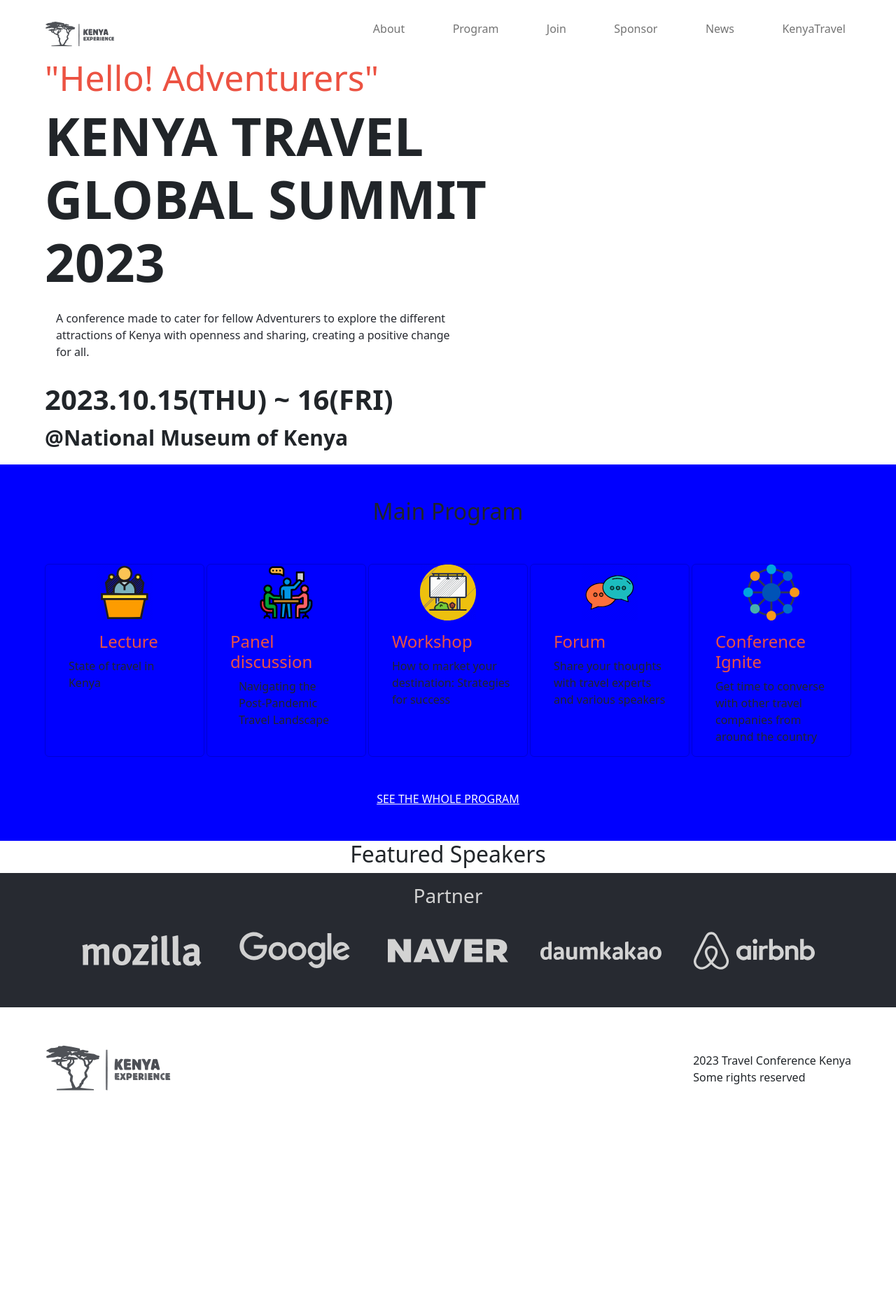
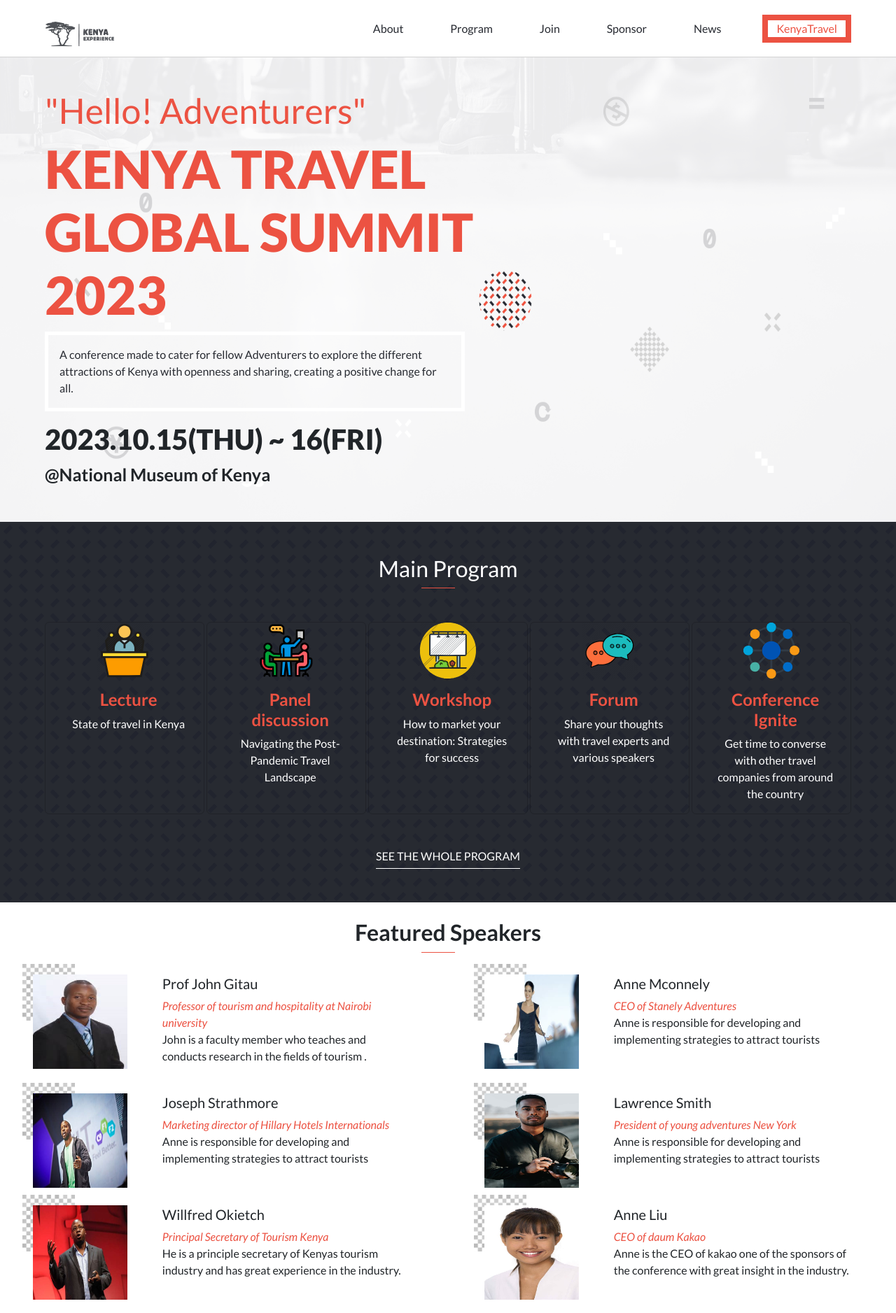
Before and after one commit to gaks1/capstone-project1, a plain HTML site: page index.html in a window 1280 px wide. Shown: the top 1877 px of the page at 70% size. Before the commit the page ends 1584 px from the top, so only its background shows below. Drawn offline with nearby package versions, Linux system fonts and the light colour scheme; a web font is replaced by a local one.

Commit message:
Add featured speakers dynamically

```diff
--- a/index.html
+++ b/index.html
@@ -20,7 +20,7 @@
                 <li class="nav-item"><a class="nav-link"  href="">Join</a></li>
                 <li class="nav-item"><a class="nav-link" href="">Sponsor</a></li>
                 <li class="nav-item"><a class="nav-link" href="">News</a></li>
-                <li class="nav-item"><a class="nav-link" href="">KenyaTravel</a></li>
+                <li class="nav-item"><a class="btn" href="">KenyaTravel</a></li>
             </ul>
         </div>
         <div class="mobile-menu"><img src="img\icons8-menu-50.png" alt="Hamburger menu icon"></div>
@@ -41,12 +41,13 @@
         </div>
     </nav>
 
+<div class="section div"></div>
 
 
-    <section class="section">
+    <section class="section index-head pt-5 pb-5">
         <div class="head-width">
             <h2 class="orange head-hello">"Hello! Adventurers"</h5>
-            <h1 class="head-title">KENYA TRAVEL<br>GLOBAL SUMMIT<br>2023</h1>
+            <h1 class="head-title orange">KENYA TRAVEL<br>GLOBAL SUMMIT<br>2023</h1>
             <p class="head-paragraph blackish p-3">A conference made to cater for fellow Adventurers to explore the different attractions of
                 Kenya with openness and sharing, creating a positive change for all.</p>
             <h2 class="head-date">2023.10.15(THU) ~ 16(FRI)</h2>
@@ -56,16 +57,16 @@
 
 
 
-    <section class="main-program pt-5 section" style="background-color: blue;" >
-        <h2 class=" text-center">Main Program</h2>
-
+    <section class="main-program pt-5 section" >
+        <h2 class=" text-center main-program-head">Main Program</h2>
+<div class="underline"></div>
 <div class="main-program-container pt-5 pb-5">
 
             <div class=" container-fluid card main-program-card align-items-center p-0 bg-transparent " >
                <img class="card-img-top" src="img/speakeronpodium.svg" alt="Card image" >
                <div class="card-body main-program-card-body align-items-center">
-                   <h4 class="container-fluid card-title orange p-0 text-center">Lecture</h4>
-                    <p class=" container-fluid card-text p-0">State of travel in Kenya</p>
+                   <h4 class="container-fluid card-title orange p-0 center-text main-program-card-body-title">Lecture</h4>
+                    <p class=" container-fluid card-text p-0 program-text center-text">State of travel in Kenya</p>
                 </div>
             </div>
 
@@ -73,8 +74,8 @@
             <div class=" container-fluid card main-program-card align-items-center p-0 bg-transparent" >
                 <img class="card-img-top" src="img/paneldiscussion.svg" alt="Card image" >
                 <div class="card-body main-program-card-body align-items-center">
-                    <h4 class="container-fluid card-title orange p-0">Panel discussion</h4>
-                    <p class=" container-fluid card-text">Navigating the Post-Pandemic Travel Landscape</p>
+                    <h4 class="container-fluid card-title orange p-0 center-text main-program-card-body-title">Panel discussion</h4>
+                    <p class=" container-fluid card-text program-text center-text">Navigating the Post-Pandemic Travel Landscape</p>
                 </div>
             </div>
 
@@ -82,8 +83,8 @@
             <div class=" container-fluid card main-program-card align-items-center p-0  bg-transparent" >
                 <img class="card-img-top" src="img/board-icon-1.svg" alt="Card image" >
                 <div class="card-body main-program-card-body align-items-center">
-                    <h4 class="container-fluid card-title orange p-0">Workshop</h4>
-                    <p class=" container-fluid card-text p-0">How to market your destination: Strategies for success</p>
+                    <h4 class="container-fluid card-title orange p-0 center-text main-program-card-body-title">Workshop</h4>
+                    <p class=" container-fluid card-text p-0 program-text center-text">How to market your destination: Strategies for success</p>
                 </div>
             </div>
 
@@ -91,8 +92,8 @@
             <div class="container-fluid card main-program-card align-items-center p-0  bg-transparent " >
                 <img class="card-img-top" src="img/forum.svg" alt="Card image" >
                 <div class="card-body main-program-card-body align-items-center">
-                    <h4 class=" container-fluid card-title orange p-0">Forum</h4>
-                    <p class=" container-fluid card-text p-0">Share your thoughts with travel experts and various speakers</p>
+                    <h4 class=" container-fluid card-title orange p-0 center-text main-program-card-body-title">Forum</h4>
+                    <p class=" container-fluid card-text p-0 program-text center-text">Share your thoughts with travel experts and various speakers</p>
                 </div>
             </div>
 
@@ -100,8 +101,8 @@
             <div class="container-fluid card main-program-card align-items-center p-0  bg-transparent" >
                 <img class="card-img-top" src="img/ignite.svg" alt="Card image" >
                 <div class="card-body main-program-card-body align-items-center">
-                    <h4 class=" container-fluid card-title orange p-0">Conference Ignite</h4>
-                    <p class="container-fluid card-text p-0">Get time to converse with other travel companies from around the country</p>
+                    <h4 class=" container-fluid card-title orange p-0 center-text main-program-card-body-title">Conference Ignite</h4>
+                    <p class="container-fluid card-text p-0 program-text center-text">Get time to converse with other travel companies from around the country</p>
                 </div>
             </div>
 </div>
@@ -112,9 +113,10 @@
 </div>
     </section>
 
-    <section class=" section">
-        <h2 class=" text-center">Featured Speakers</h2>
-        <div></div>
+    <section class=" section pt-4 pb-4">
+        <h2 class=" text-center featured">Featured Speakers</h2>
+<div class="underline"></div>
+        <div class="div-speaker speakers pt-3 pb-3"></div>
     </section>
 
 
@@ -122,6 +124,7 @@
         <div class="container-fluid p-0 partners-colour">
             <div class="body-width pt-3 partners-div">
                 <h3 class=" text-center grey">Partner</h3>
+<div class="underline"></div>
                 <div class="d-flex flex-wrap justify-content-center pt-4 partners">
                     <img class="partners-img" src="img/Mozilla_Foundation_logo_(pre_2017).svg" alt="mmozilla">
                     <img class="partners-img" src="img/google-logo-black-transparent-740184873 (1).svg" alt="google">
--- a/script.js
+++ b/script.js
@@ -27,42 +27,78 @@
 
 closemenu.addEventListener('click', sectionHide);
 
-// const speakers = [
-//     {
-//         name:,
-//         position:,
-//         image:,
-//         description:
-// },
-//     {
-//         name:,
-//         position:,
-//         image:,
-//         description:
+const speakers = [
+    {
+        name: 'Prof John Gitau',
+        position: 'Professor of tourism and hospitality at Nairobi university',
+        image: 'img/sp1.png',
+        description: 'John is a faculty member who teaches and conducts research in the fields of tourism .'
+    },
+    {
+        name: 'Anne Mconnely',
+        position: 'CEO of Stanely Adventures',
+        image: 'img/sp2.png',
+        description: 'Anne is responsible for developing and implementing strategies to attract tourists'
 
-//     },
-//     {
-//         name:,
-//         position:,
-//         image:,
-//         description:
-//     },
-//     {
-//         name:,
-//         position:,
-//         image:,
-//         description:
-//     },
-//     {
-//         name:,
-//         position:,
-//         image:,
-//         description:
-//     },
-//     {
-//         name:,
-//         position:,
-//         image:,
-//         description:
-//     }
-// ];
+    },
+    {
+        name: 'Joseph Strathmore',
+        position: 'Marketing director of Hillary Hotels Internationals',
+        image: 'img/sp3.png',
+        description: 'Anne is responsible for developing and implementing strategies to attract tourists'
+    },
+    {
+        name: 'Lawrence Smith',
+        position: 'President of young adventures New York ',
+        image: 'img/sp4.png',
+        description: 'Anne is responsible for developing and implementing strategies to attract tourists'
+    },
+    {
+        name: 'Willfred Okietch',
+        position: 'Principal Secretary of Tourism Kenya',
+        image: 'img/sp5.png',
+        description: 'He is a principle secretary of Kenyas tourism industry and has great experience in the industry.'
+    },
+    {
+        name: 'Anne Liu',
+        position: 'CEO of daum Kakao',
+        image: 'img/sp6.png',
+        description: 'Anne is the CEO of kakao one of the sponsors of the conference with great insight in the industry.'
+    }
+];
+
+const sp = document.querySelector('.div-speaker');
+
+window.addEventListener('load', () => {
+    for (let i = 0; i < speakers.length; i += 1) {
+        let div1 = document.createElement('div');
+        div1.classList.add("card1","card", "d-flex", "flex-row", "margin");
+        let div2 = document.createElement('div');
+        div2.classList.add("div-image");
+        let img2 = document.createElement('img');
+        img2.classList.add("card-img-top", "card-img-top1");
+        img2.src = speakers[i].image;
+        let div3 = document.createElement('div');
+        div3.classList.add("card-body", "card-body1");
+        let hh5 = document.createElement('h5');
+        hh5.classList.add("card-title");
+        hh5.textContent = speakers[i].name;
+        let p1 = document.createElement('i');
+        p1.classList.add("card-text", "card-text1");
+        p1.textContent = speakers[i].position;
+        let p2 = document.createElement('p');
+        p2.classList.add("card-text");
+        p2.textContent = speakers[i].description;
+
+
+        sp.appendChild(div1);
+        div1.appendChild(div2);
+        div2.appendChild(img2);
+        div1.appendChild(div3);
+        div3.appendChild(hh5);
+        div3.appendChild(p1);
+        div3.appendChild(p2);
+
+
+    }
+});
--- a/style.css
+++ b/style.css
@@ -1,7 +1,16 @@
-@import url("https://use.typekit.net/bgt2drt.css");
+@import url('https://fonts.googleapis.com/css2?family=Lato:ital,wght@0,100;0,300;0,400;0,700;0,900;1,100;1,300;1,400;1,700;1,900&display=swap');
+
 
 body{
-    font-family: Lato;
+    font-family: 'Lato', sans-serif !important;
+}
+.btn{
+
+    border: 8px solid #ec5242 !important;
+    color: #ec5242 !important;
+    padding-top: 0 !important;
+    padding-bottom: 0 !important;
+    border-radius: 0 !important;
 }
 .blur {
     display: none !important;
@@ -10,35 +19,42 @@
     width: 90% !important;
     margin-left: 5%;
 }
+.index-head{
+    background-image: url(img/backgroundHeader.png);
+    background-repeat: no-repeat;
+    background-size: 100% 100%;
+}
 .head-width {
     width: 85% !important;
     margin-left: 5%;
 }
 .head-hello {
-    font-size: 50px;
+    font-size: 40px;
     font-weight: 400;
 }
 
 .head-title {
-    font-size: 75px;
+    font-size: 65px;
     font-weight: 900;
 }
 
 .head-paragraph {
     width: 95%;
+    border: 5px solid white;
 }
 
 .head-date {
-    font-size: 40px;
+    font-size: 30px;
     font-weight: 800;
 }
 
 .head-at {
-    font-size: 30px;
+    font-size: 20px;
     font-weight: 600;
+    margin-bottom: 0;
 }
-.black{
-color: #272a31;
+.nav-link{
+    color: #272a31 !important;
 }
 
 .orange{
@@ -48,7 +64,17 @@
 color: #d3d3d3;
 }
 .blackish{
-    color: #272a31;
+    color: #272a31 !important;
+}
+.main-program{
+    background-color: #272a31;
+        background-image: url(img/patternBackgroundmain.png);
+}
+.main-program-head{
+    color: white;
+}
+.featured{
+    font-weight: 600;
 }
 .main-program-container{
    display: flex;
@@ -56,12 +82,15 @@
    width: 90% !important;
    margin-left: 5%;
    gap: 40px;
+
 }
 .card-img-top{
     width: 80px !important;
     height: 80px !important;
 }
-
+.program-text{
+    color: #fff;
+}
 .partners-div{
 
 }
@@ -82,6 +111,12 @@
 }
 .about-head{
     display: flex;
+    background-color: #d3d3d336;
+    background-image: url(img/backgroundHeaderAbout.png);
+    background-repeat: no-repeat;
+    background-size: 100% 100%;
+    gap: 2rem;
+    border-bottom: 1px solid #d3d3d3;
 }
 
 
@@ -91,10 +126,12 @@
 }
 .section-logo{
     display: flex;
+    border-bottom:  1px solid #d3d3d3;
+
 }
 .logo{
     width: 60%;
-    border: 1px solid gray;
+    border: 1px solid #d3d3d3;
 }
 .past-conference-image {
     flex-direction: column;
@@ -112,12 +149,12 @@
 }
 .conference1{
     background-image: url(img/2022.png);
-    background-size: 100%;
+    background-size: 100% 100%;
     background-repeat: no-repeat;
 }
  .conference2{
     background-image: url(img/2021.png);
-    background-size: 100%;
+    background-size: 100% 100%;
     background-repeat: no-repeat;
  }
  .overlay{
@@ -128,13 +165,18 @@
 .main-program-card{
 
     flex-direction: row !important;
+
 }
 .main-program-card-body{
     display: flex !important;
     width: 90%;
     margin-left: 5%;
 }
+.main-program-card-body-title{
+    font-weight: 600;
+}
 .mobile-menu{
+    position: fixed !important;
     display: block;
     margin-left: 5%;
 }
@@ -159,7 +201,9 @@
  text-decoration: none;
  color: #fff;
 }
-
+.past-conference-head{
+    font-weight: 600;
+}
 
 .about-head-hello{
 font-size: 40px;
@@ -171,10 +215,11 @@
 }
 .about-text-div{
 width: 70%;
-border: 5px solid black ;
+border: 2px solid #d3d3d3 ;
+background-color: white;
 }
 .section-logo-text{
-    width: 330px;
+    font-weight:600 ;
 }
 .section-logo-paragraph{
 
@@ -216,7 +261,74 @@
     width:50px;
     height: 50px;;
 }
+
+.margin {
+    margin-left: 5%;
+    margin-right: 5%;
+}
+
+.div-image {
+    height: 95%;
+    background-image: url(img/gray-checkered-pattern-seamless-vector-20929557-1038485530.png);
+        background-repeat: no-repeat;
+        background-size: 50%;
+}
+
+.speakers {
+    display: grid;
+    grid-template-columns: repeat(1, 1fr);
+    grid-gap: 10px;
+}
+
+
+.card-img-top1 {
+    width: 150px !important;
+    height: 150px !important;
+    padding-top: 10%;
+        padding-left: 10%;
+}
+
+.card-body1 {
+    padding-left: 50px !important;
+}
+
+.card-text1 {
+    color: #ec5242;
+}
+
+.card1{
+    border: none !important;
+}
+
+.underline{
+    margin-left: 47%;
+    height: 1px;
+    width: 3rem;
+    background-color: #ec5242;
+}
+.underline1{
+    height: 1px;
+        width: 3rem;
+        background-color: #ec5242;
+}
+.year{
+    font-size:40px ;
+    font-weight: 600;
+}
+.year-message{
+    font-size:20px ;
+    font-weight: 300;
+}
+.email{
+    color: #272a31;
+    text-decoration: none;
+        border-bottom: 1px solid;
+        padding-bottom: 5px;
+}
 @media only screen and (min-width:769px) {
+    .div{
+        height: 5rem;
+    }
 .main-program-card {
 flex-direction: column !important;
 width: 20% !important;
@@ -243,10 +355,14 @@
                                     margin-left: 5%;
                                 }
                                 .desktop-menu{
+                                    position: fixed !important;
+                                    background-color: white;
                                     display: flex !important;
-                                    width: 90%;
-                                    margin-left: 5%;
+                                    width: 100%;
+                                    padding-left: 5% !important;
+                                    padding-right: 5% !important;
                                     justify-content: space-between !important;
+                                    border-bottom: 1px solid #d3d3d3;
                                 }
                                 .head-width{
                                     width: 85% !important;
@@ -268,8 +384,7 @@
                                                                     font-weight: 800;
                                                                 }
                                                                 .head-at{
-                                                                    font-size: 30px;
-                                                                    font-weight: 600;
+                                                                    font-size: 25px;
                                                                 }
                                                                 .partners-colour{
     background-color: #272a31;
@@ -278,6 +393,9 @@
 .see-program {
     display: flex;
     color: #fff;
+    text-decoration: none;
+        border-bottom: 1px solid;
+        padding-bottom: 5px;
 }
 
 .join {
@@ -305,13 +423,13 @@
 
 .conference1 {
     background-image: url(img/2022.png);
-    background-size: 100%;
+    background-size: 100% 100%;
     background-repeat: no-repeat;
 }
 
 .conference2 {
     background-image: url(img/2021.png);
-    background-size: 100%;
+    background-size: 100% 100%;
     background-repeat: no-repeat;
 }
 
@@ -330,4 +448,11 @@
     display: none;
 
 }
+
+.speakers {
+    grid-template-columns: repeat(2, 1fr) !important;
 }
+.center-text{
+    text-align: center;
+}
+}
```
Also changed, not shown: about.html (+12 -9 lines), person.js (added, +77 -0 lines), try.html (added, +152 -0 lines), img/2021.png, img/2022.png, img/backgroundHeader.png (added), img/backgroundHeaderAbout.png (added), img/gray-checkered-pattern-seamless-vector-20929557-1038485530.png (added), img/patternBackgroundmain.png (added), img/sp1.png (added), img/sp2.png (added), img/sp3.png (added), img/sp4.png (added), img/sp5.png (added), 1 more files.
